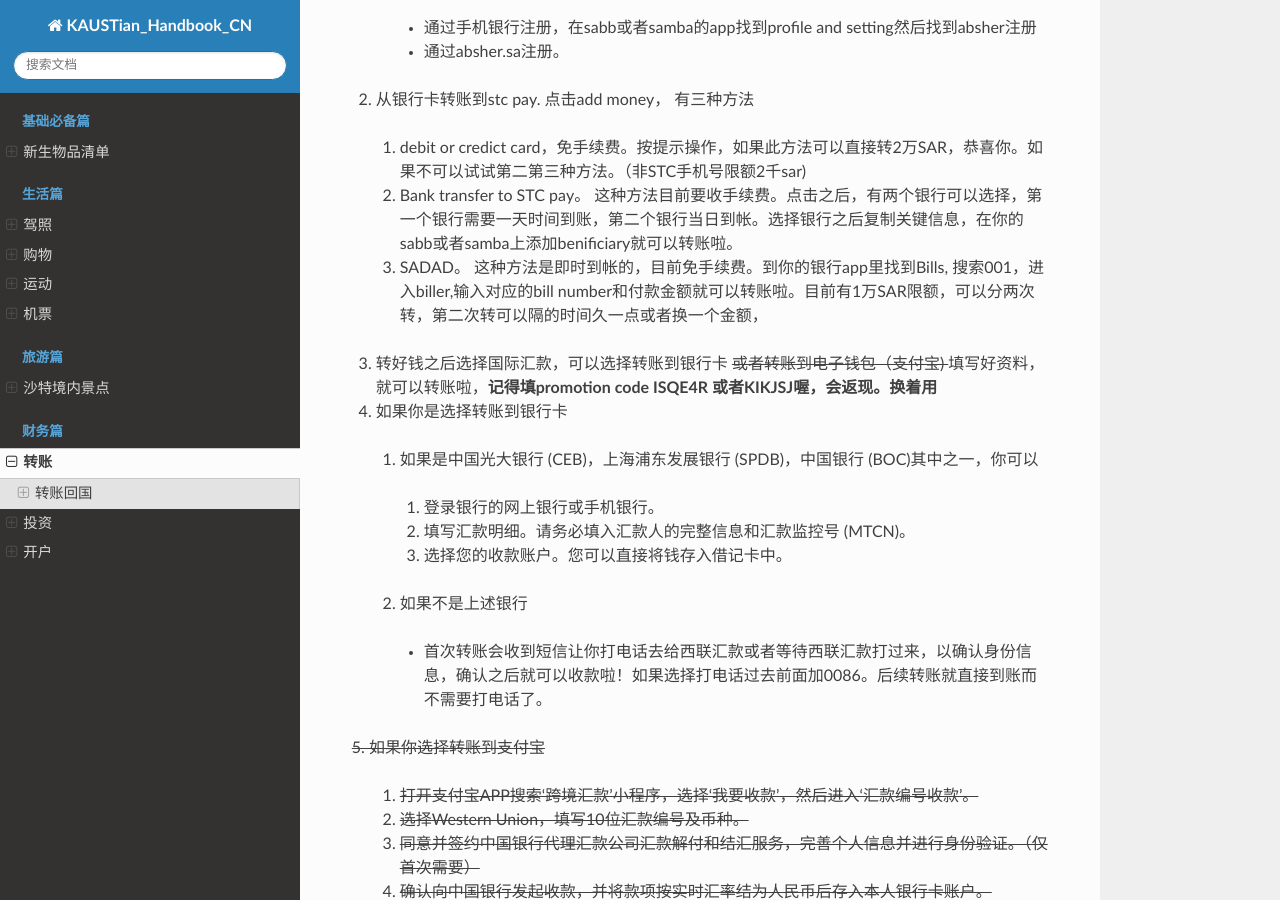
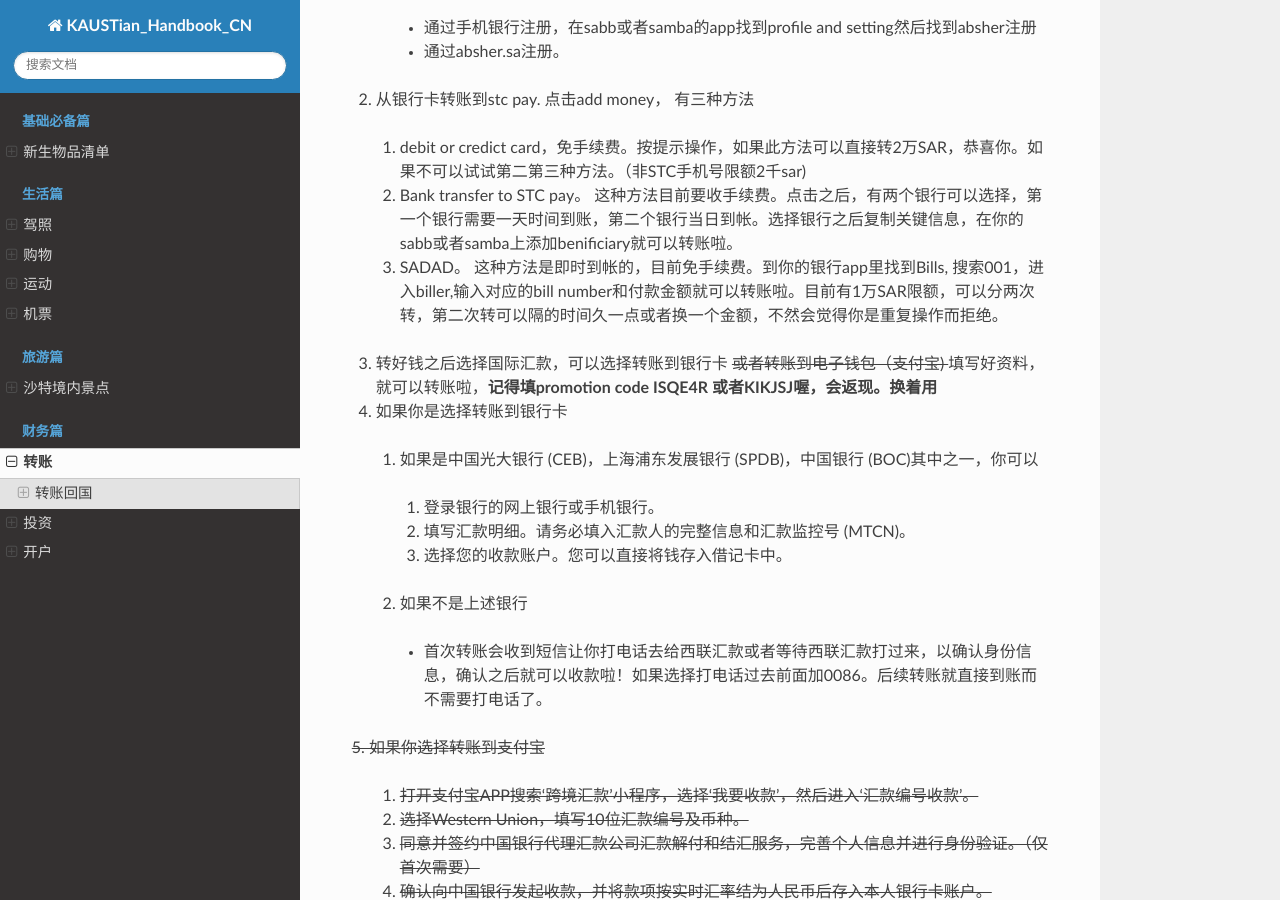
Before and after one commit to guochengqian/KAUSTian_Handbook_CN, a Sphinx documentation site: the page built from docs/content/finance/transfer.rst, in a window 1280 px wide and 900 px high, scrolled down 893 px. Built offline with Sphinx 7.4.7 and the Read the Docs theme 2.0.0, drawn with Linux system fonts in a browser that asks for light colours; pages that are not in the unit, such as notebooks, are missing from menus.

Commit message:
Add more details of SADAD bills

```diff
--- a/docs/content/finance/transfer.rst
+++ b/docs/content/finance/transfer.rst
@@ -48,8 +48,7 @@
 
   1. debit or credict card，免手续费。按提示操作，如果此方法可以直接转2万SAR，恭喜你。如果不可以试试第二第三种方法。（非STC手机号限额2千sar)
   2. Bank transfer to STC pay。 这种方法目前要收手续费。点击之后，有两个银行可以选择，第一个银行需要一天时间到账，第二个银行当日到帐。选择银行之后复制关键信息，在你的sabb或者samba上添加benificiary就可以转账啦。
-  3. SADAD。 这种方法是即时到帐的，目前免手续费。到你的银行app里找到Bills, 搜索001，进入biller,输入对应的bill number和付款金额就可以转账啦。目前有1万SAR限额，可以分两次转，第二次转可以隔的时间久一点或者换一个金额，
-
+  3. SADAD。 这种方法是即时到帐的，目前免手续费。到你的银行app里找到Bills, 搜索001，进入biller,输入对应的bill number和付款金额就可以转账啦。目前有1万SAR限额，可以分两次转，第二次转可以隔的时间久一点或者换一个金额，不然会觉得你是重复操作而拒绝。
 
 
 3. 转好钱之后选择国际汇款，可以选择转账到银行卡 `<S>` 或者转账到电子钱包（支付宝) `</S>` 填写好资料，就可以转账啦，**记得填promotion code ISQE4R 或者KIKJSJ喔，会返现。换着用**
```
